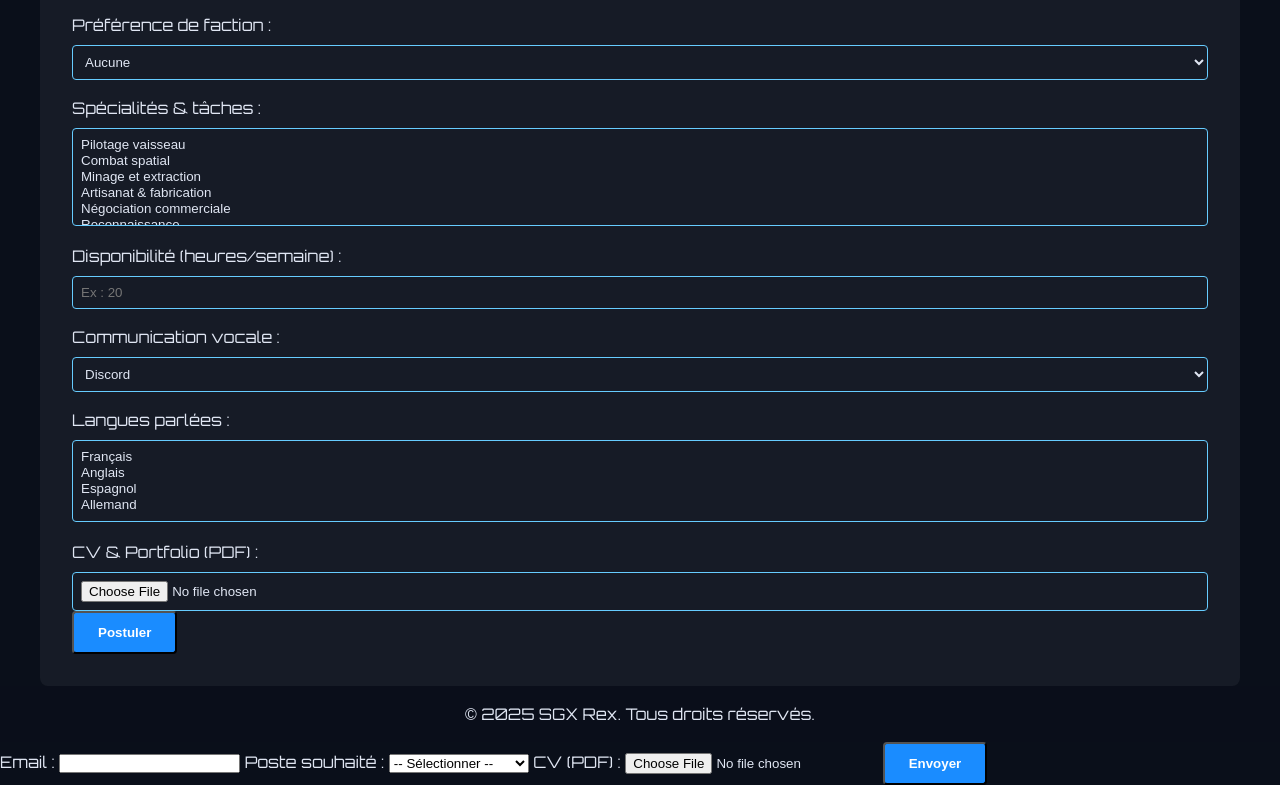
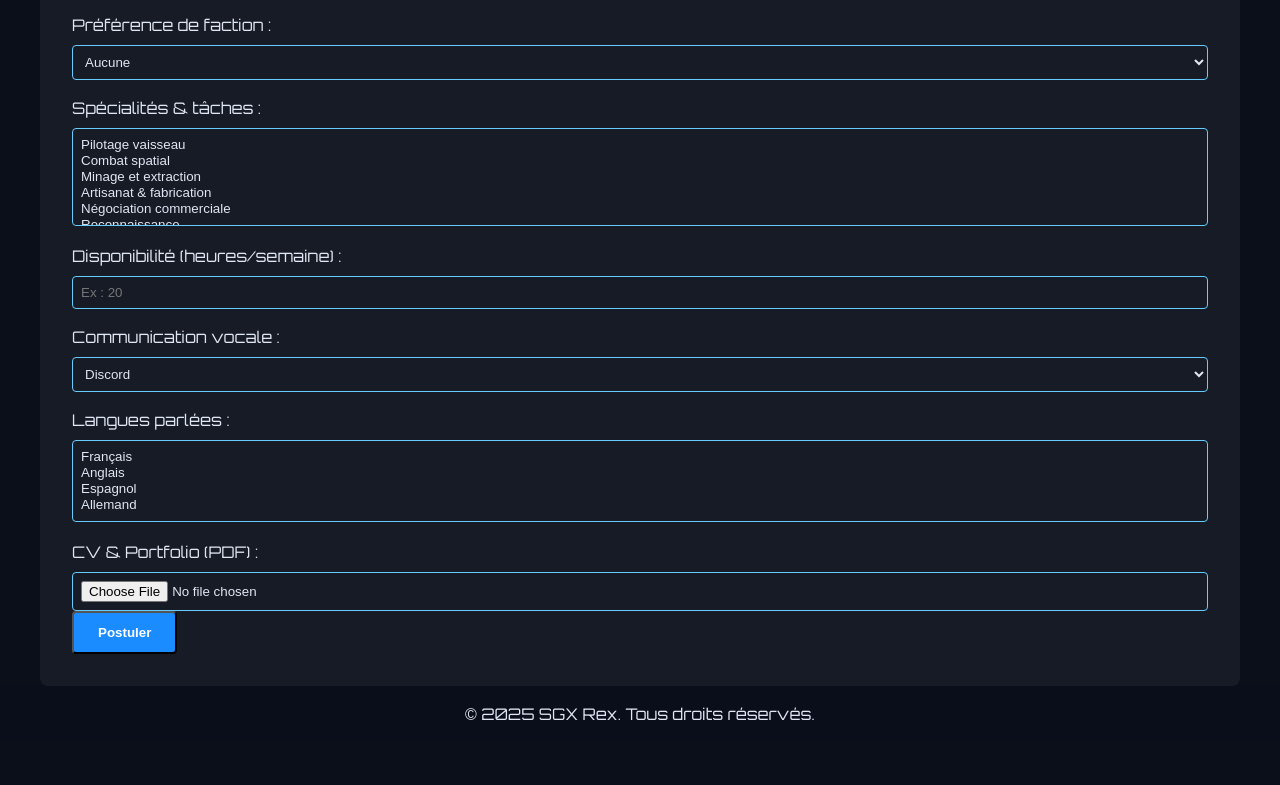
Before and after one commit to vincentdsb/SgxRex, a plain HTML site: page recrutement.html in a window 1280 px wide. Shown: the part 479-1264 px from the top of the page. After the commit the page ends 1221 px from the top, so only its background shows below. Drawn offline with Linux system fonts and the light colour scheme.

Commit message:
Update recrutement.html

```diff
--- a/recrutement.html
+++ b/recrutement.html
@@ -28,6 +28,7 @@
         <!-- Utilisation de Formspree pour notifications par email -->
         <input type="hidden" name="_subject" value="Nouvelle candidature SGXREX">
         <input type="hidden" name="_captcha" value="false">
+        <input type="hidden" name="_next" value="/merci.html">
 
         <!-- Informations personnelles -->
         <label for="nom">Nom de pilote :</label>
@@ -107,20 +108,3 @@
   <script src="script.js"></script>
 </body>
 </html>
-    <label for="email">Email :</label>
-    <input type="email" id="email" name="email" required>
-
-    <label for="poste">Poste souhaité :</label>
-    <select id="poste" name="poste" required>
-      <option value="">-- Sélectionner --</option>
-      <option value="ingénieur">Ingénieur Systèmes</option>
-      <option value="pilote">Pilote de Bord</option>
-      <option value="technicien">Technicien IA</option>
-    </select>
-
-    <label for="cv">CV (PDF) :</label>
-    <input type="file" id="cv" name="cv" accept=".pdf" required>
-
-    <button type="submit" class="btn">Envoyer</button>
-  </form>
-</section>
```
